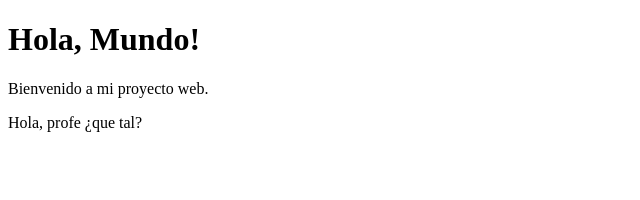
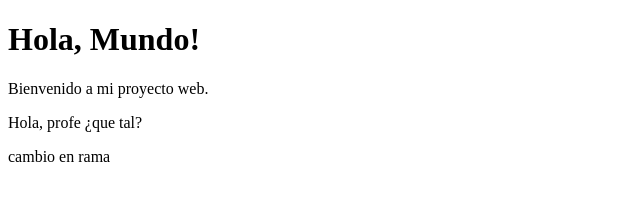
Before and after one commit to jcalduin/prueba, a plain HTML site: page index.html in a window 1280 px wide. Shown: the whole page, without its empty margins (0-640 px from the left). Drawn offline with Linux system fonts and the light colour scheme.

Commit message:
cambio diseñadoir 1

```diff
--- a/index.html
+++ b/index.html
@@ -10,5 +10,6 @@
     <p>Bienvenido a mi proyecto web.</p>
 
     <p>Hola, profe ¿que tal?</p>
+    <p>cambio en rama</p>
 </body>
 </html>
```
